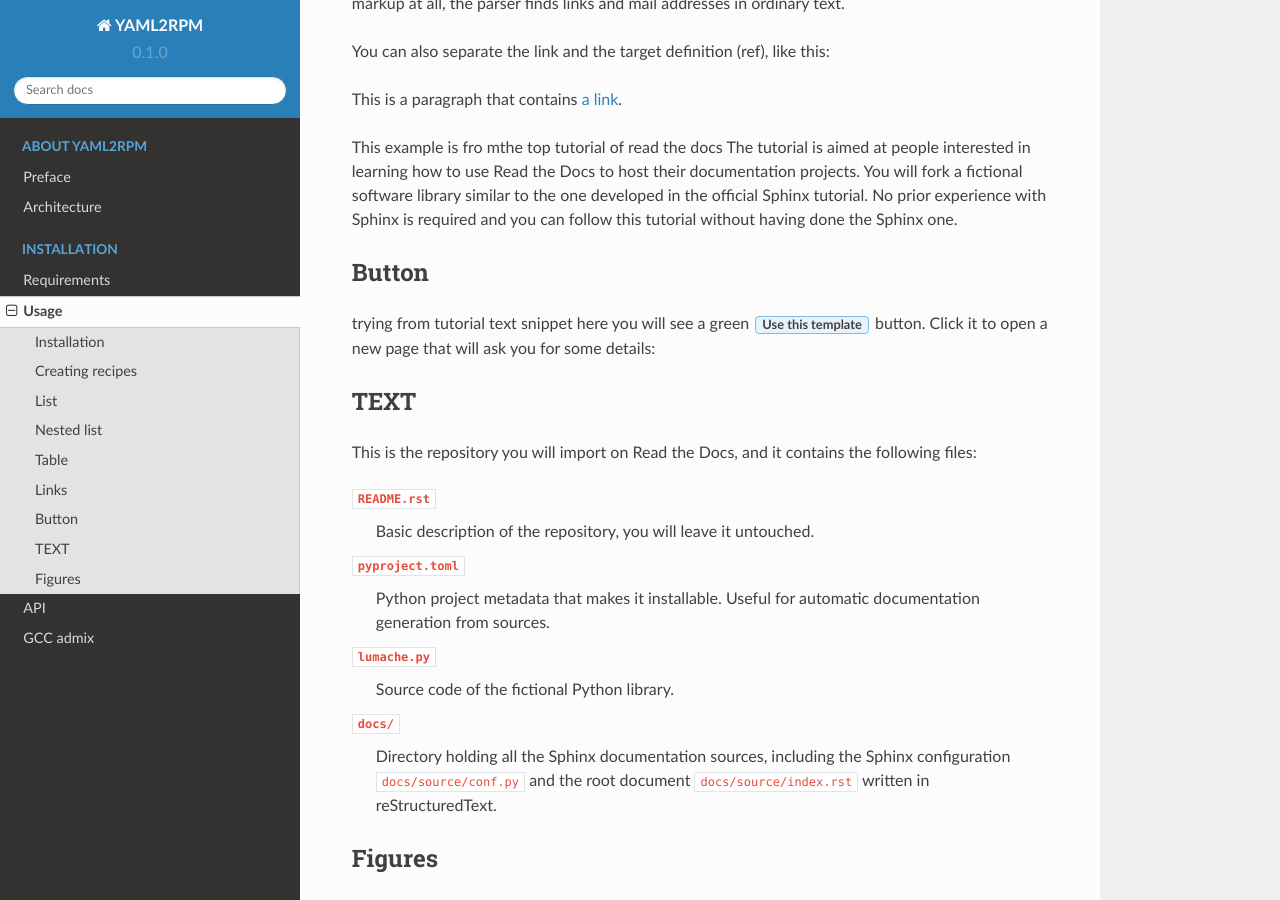
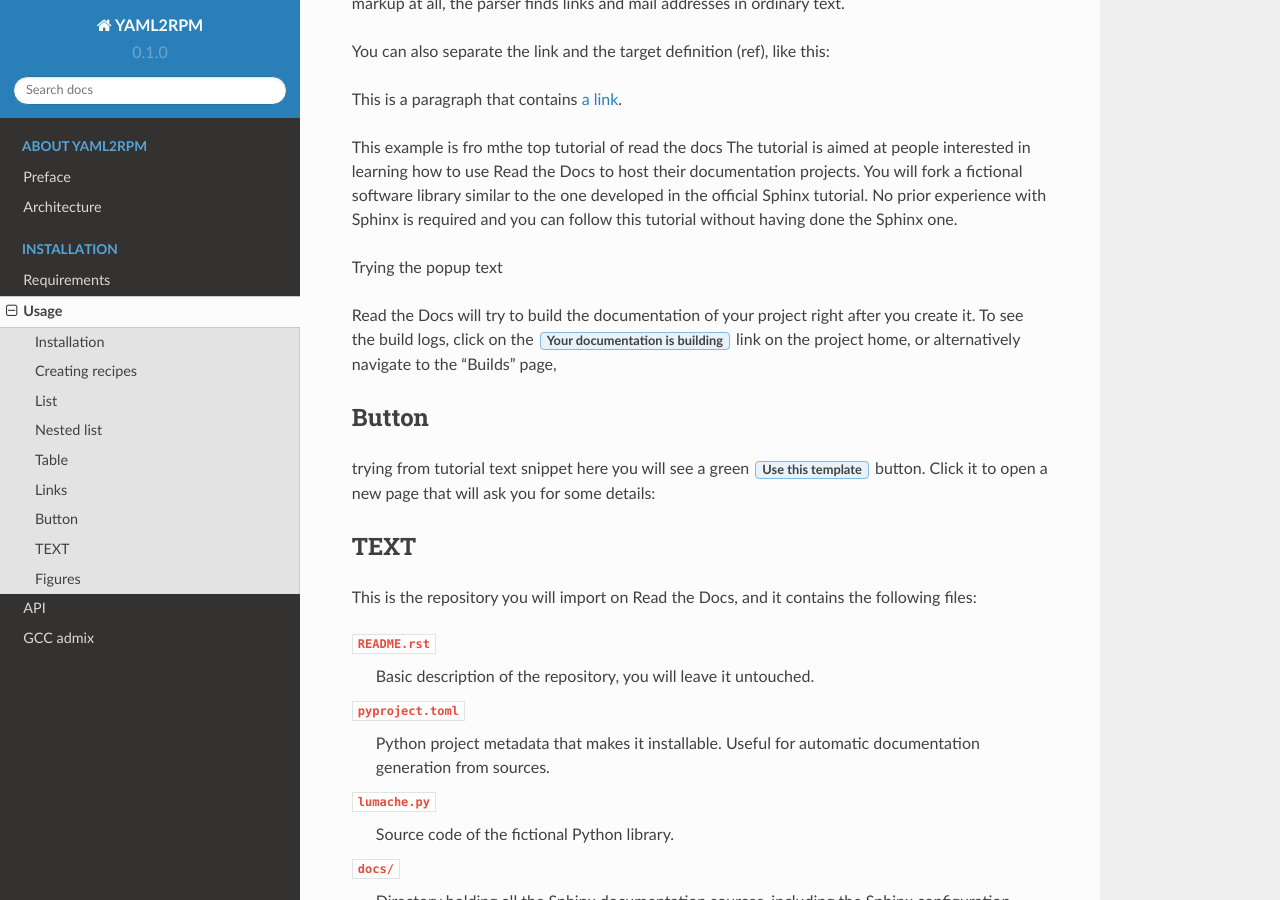
Before and after one commit to nadyawilliams/rtd-tutorial, a Sphinx documentation site: the page built from docs/source/installation/usage.rst, in a window 1280 px wide and 900 px high, scrolled down 1646 px. Built offline with Sphinx 7.4.7 and the Read the Docs theme 2.0.0, drawn with Linux system fonts in a browser that asks for light colours.

Commit message:
test popup

```diff
--- a/docs/source/installation/usage.rst
+++ b/docs/source/installation/usage.rst
@@ -89,6 +89,13 @@ similar to the one developed in the :doc:`official Sphinx tutorial <sphinx:tutor
 No prior experience with Sphinx is required
 and you can follow this tutorial without having done the Sphinx one.
 
+Trying the popup text
+
+Read the Docs will try to build the documentation of your project
+right after you create it.
+To see the build logs,
+click on the :guilabel:`Your documentation is building` link on the :term:`project home`,
+or alternatively navigate to the "Builds" page,
 
 Button
 -------
```
